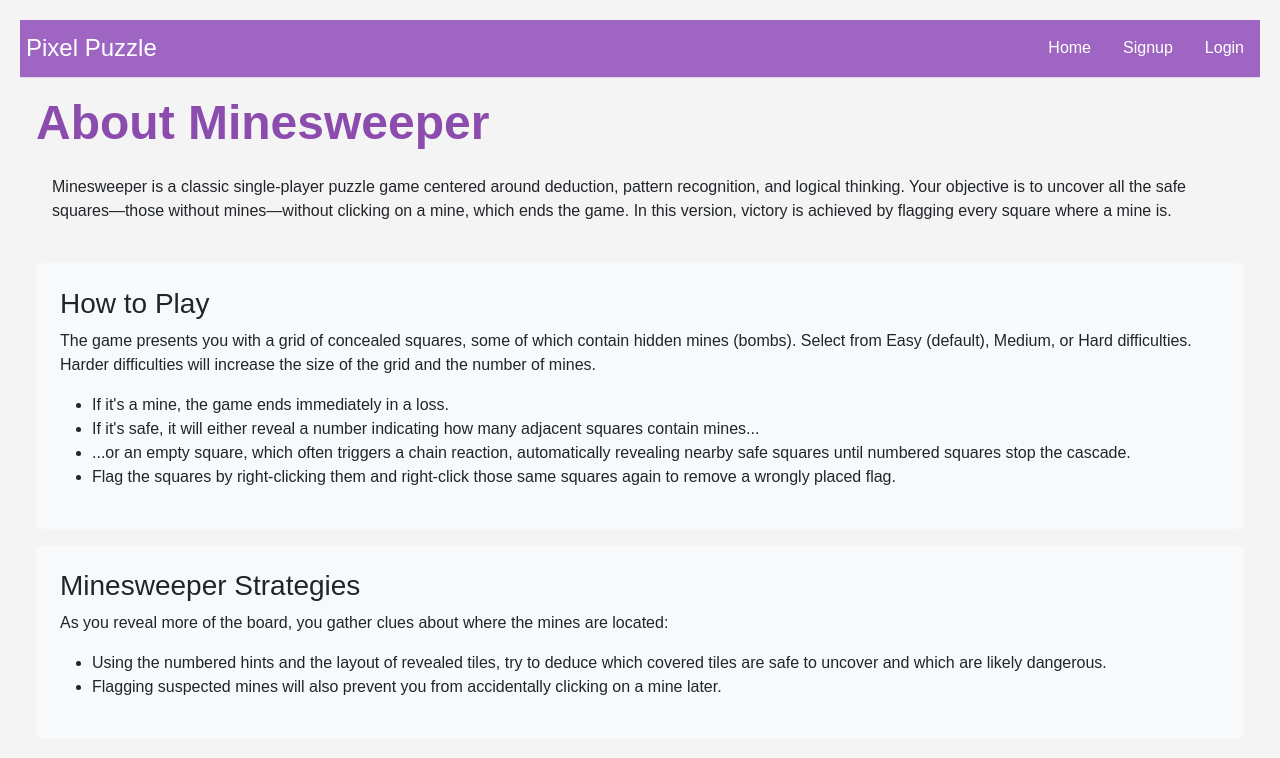
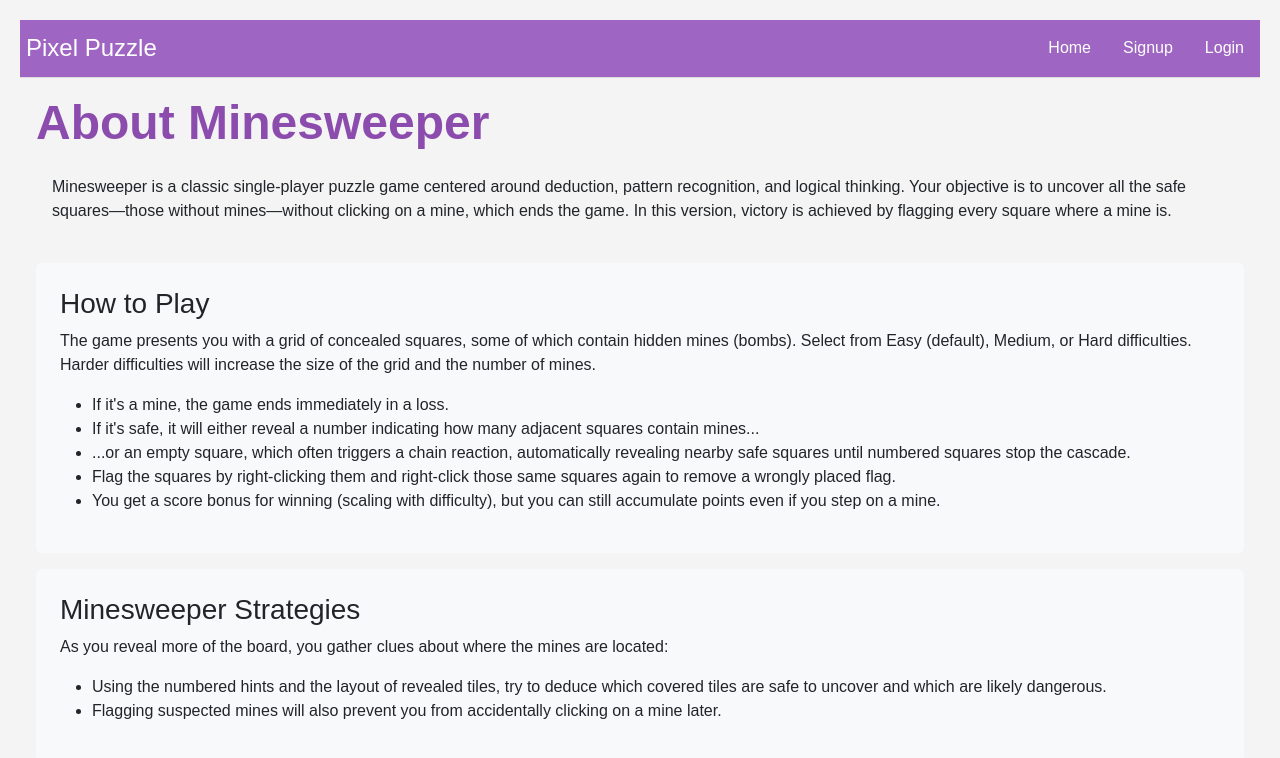
Before and after one commit to rkemmey/group_project, a React (Vite) app in the folder front_end/: page /about-mine in a window 1280 px wide. Shown: the top 758 px of the page. Built offline with nearby package versions, Linux system fonts and the light colour scheme.

Commit message:
aboutminePage addition

```diff
--- a/front_end/src/minesweeper/AboutMine.jsx
+++ b/front_end/src/minesweeper/AboutMine.jsx
@@ -37,6 +37,7 @@ function AboutMine() {
               <li>If it's safe, it will either reveal a number indicating how many adjacent squares contain mines...</li>
               <li>...or an empty square, which often triggers a chain reaction, automatically revealing nearby safe squares until numbered squares stop the cascade.</li>
               <li>Flag the squares by right-clicking them and right-click those same squares again to remove a wrongly placed flag.</li>
+              <li>You get a score bonus for winning (scaling with difficulty), but you can still accumulate points even if you step on a mine.</li>
             </ul>
           </div>
 
```
